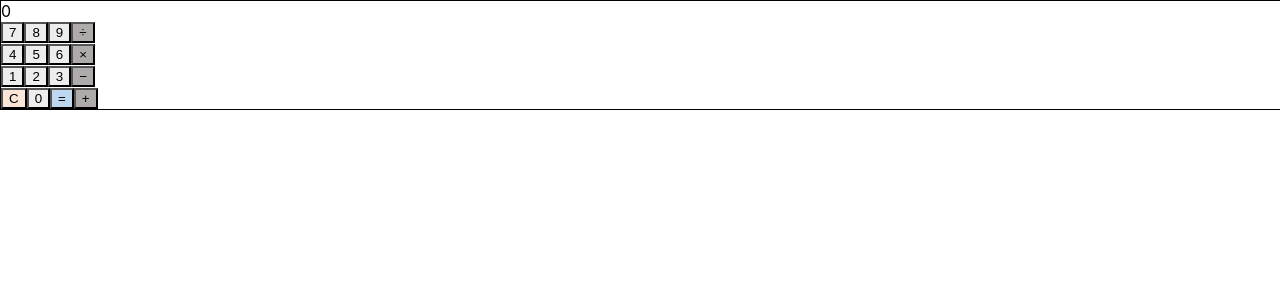
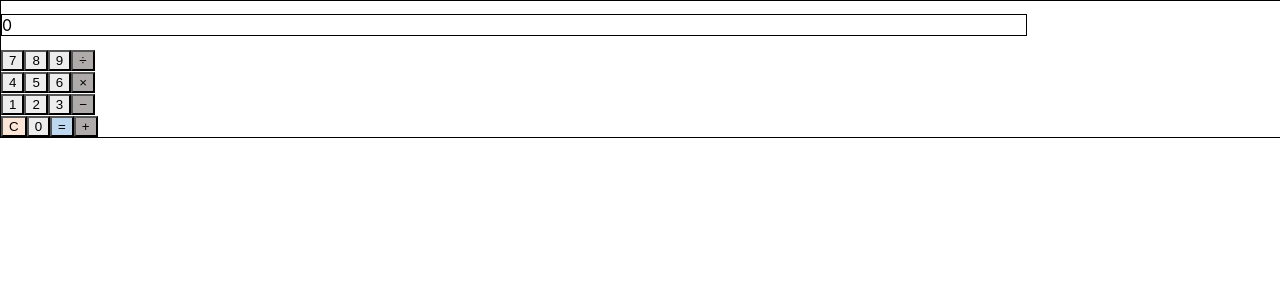
Before and after one commit to mmng2mgo/calculator, a React (Create React App) app: page / in a window 1280 px wide. Shown: the top 300 px of the page. Built offline with nearby package versions, Linux system fonts and the light colour scheme.

Commit message:
css Displayファイル作成

```diff
--- /dev/null
+++ b/src/components/Display.css
@@ -0,0 +1,7 @@
+.display{
+    width: 80%;
+    height: 20px;
+    margin-top: 1%;
+    margin-bottom: 1%;
+    border: 1px solid #000000;
+}
--- a/src/components/Display.jsx
+++ b/src/components/Display.jsx
@@ -1,8 +1,9 @@
 import styles from './Calculator.module.css';
+import './Display.css';
 
 export function Display({selectedValue}){
     return(
-        <div className={styles.display}>
+        <div className={"display"}>
             {selectedValue}
         </div>
     );
```
